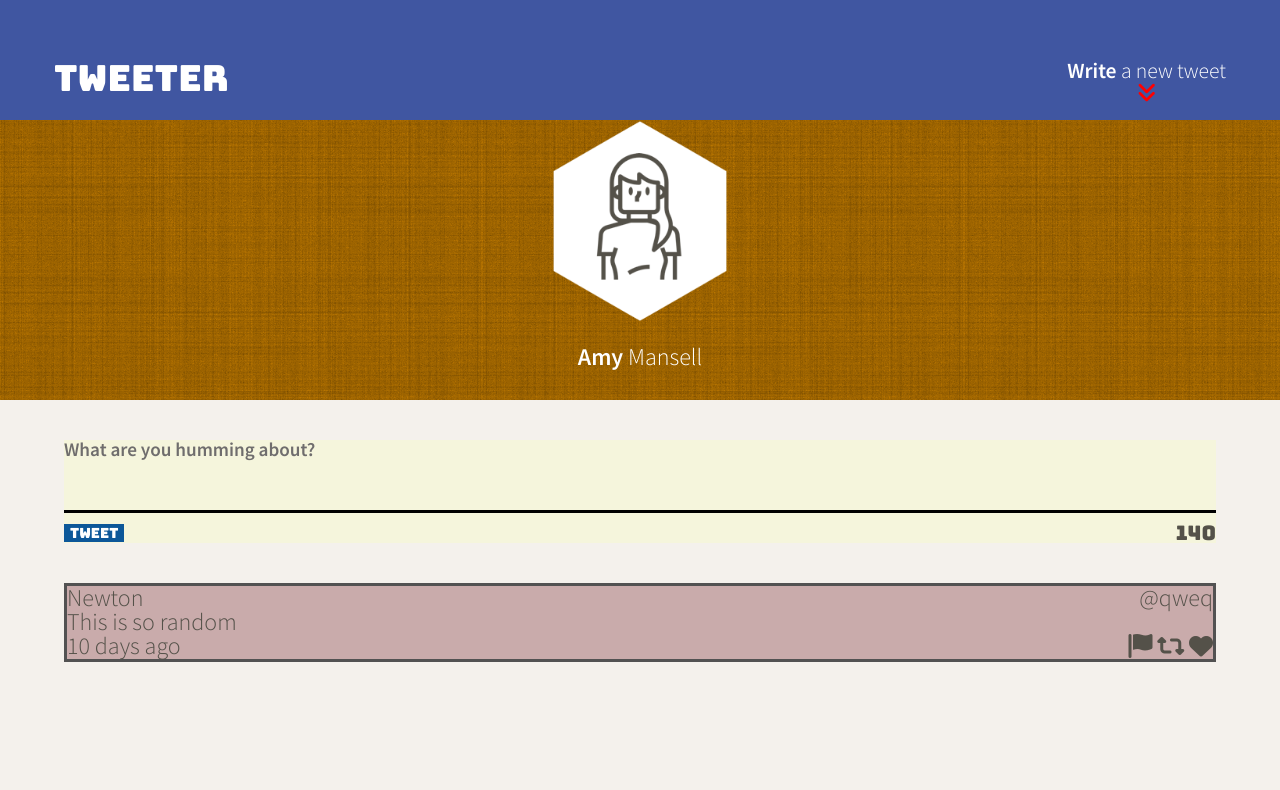
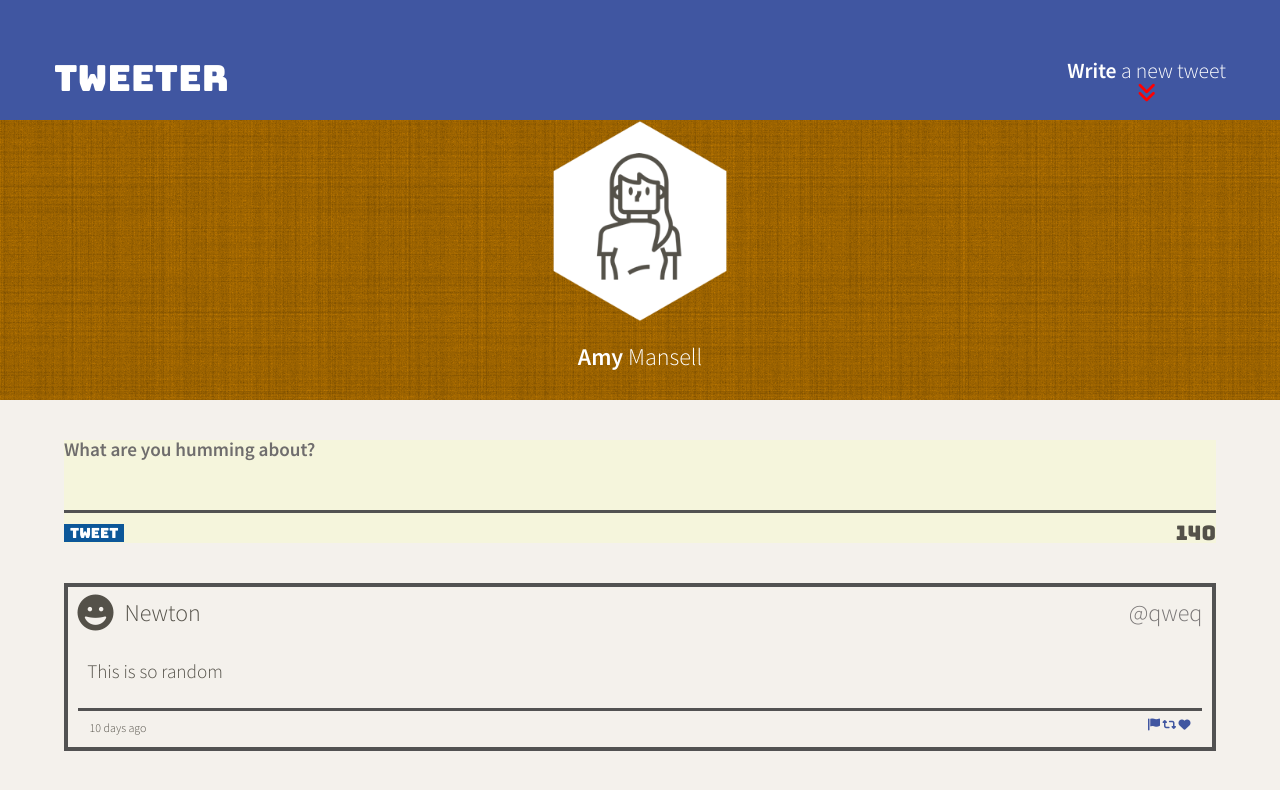
Before and after one commit to ikchoi0/tweet-1, a website: page public/index.html in a window 1280 px wide. Drawn offline with nearby package versions, Linux system fonts and the light colour scheme.

Commit message:
add tweet feature with dummy data

```diff
--- a/public/index.html
+++ b/public/index.html
@@ -71,10 +71,14 @@
       <section class="tweet-container">
         <article class="tweet">
           <header>
-            <div class="user">Newton</div>
-            <div class="userId">@qweq</div>
+            <i class="fa-solid fa-face-grin fa-xl"></i>
+            <div class="userInfo">
+              <div>Newton</div></div>
+              <div class="userId">@qweq</div>
+            </div>
           </header>
           <div class="tweet-content">This is so random</div>
+          <div class="line"></div>
           <footer>
             <div class="created-date">10 days ago</div>
             <div class="icons">
--- a/public/styles/layout.css
+++ b/public/styles/layout.css
@@ -39,5 +39,4 @@ body {
   margin-top: 40px;
   width: 100%;
   align-items: center;
-  background-color: aqua
  }
--- a/public/styles/new-tweet.css
+++ b/public/styles/new-tweet.css
@@ -20,7 +20,8 @@ form > label {
   border-left: 0;
   border-right: 0;
   border-width: 3px;
-  border-bottom-color: black;
+  border-bottom-color: rgb(82, 82, 82);
+  ;
   font-size: 0.7em;
   padding-bottom: 40px;
   margin-top: 0.5em;
--- a/public/styles/tweet.css
+++ b/public/styles/tweet.css
@@ -1,23 +1,58 @@
-.tweet-container {
-  background-color: rgb(201, 171, 171);
-}
-
 article.tweet {
+  padding: 0.4em;
   border-style: solid;
   border-color: rgb(82, 82, 82);
-  border-width: 3px;
+  border-width: 0.2em;
   display: flex;
   flex-direction: column;
   justify-content: space-between;
-
+  height: 7em;
 }
 
 article.tweet > header {
+  margin-top: 0.2em;
   display: flex;
-  justify-content: space-between;
+  justify-content: flex-start;
+  align-items: center;
 }
 
 article > footer  {
   display: flex;
   justify-content: space-between;
+  align-items: center;
+  font-size: 0.5em;
+  margin-left: 1em;
+  margin-right: 1em;
+  height: 1.5em;
 }
+
+article.tweet > header > i {
+  padding-right: 0.3em;
+}
+
+.userInfo {
+  display: flex;
+  justify-content: space-between;
+  width: 100%;
+}
+
+.userId {
+  color: rgb(120, 117, 117);
+}
+
+.tweet-content {
+  width: 100%;
+  padding: 1.5em 0.5em 1em 0.5em;
+  font-size: 0.8em;
+}
+
+.line {
+  height: 0.15em;
+  width: 100%;
+  background-color: rgb(82, 82, 82);
+}
+
+article.tweet > footer > div.icons {
+  color: #4056A1;
+  align-self: flex-start;
+}
```
